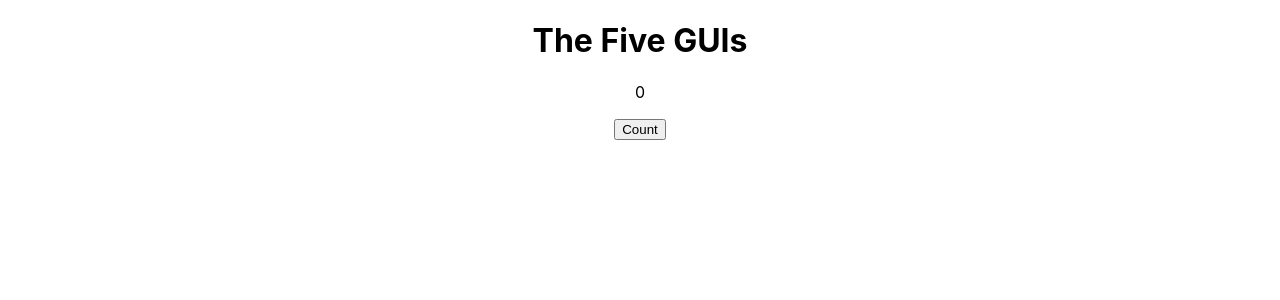
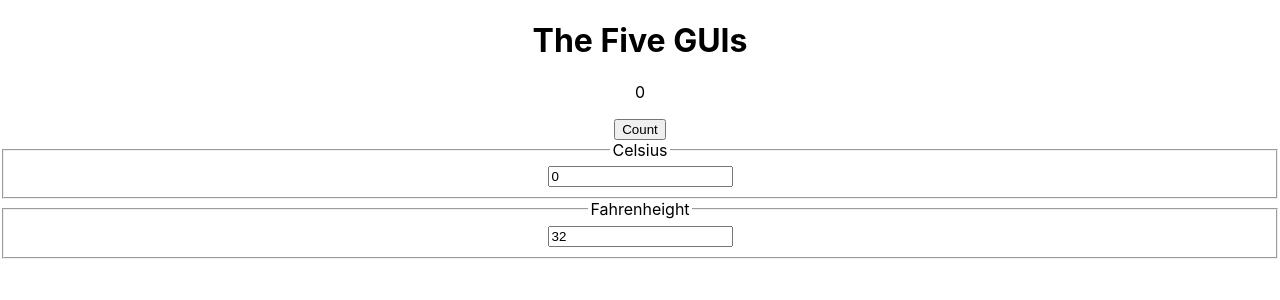
Before and after one commit to alexcyrus/react-guis, a React (Create React App) app: page / in a window 1280 px wide. Shown: the top 300 px of the page. Built offline with nearby package versions, Linux system fonts and the light colour scheme.

Commit message:
implement temperature converter

```diff
--- a/src/App.js
+++ b/src/App.js
@@ -1,5 +1,6 @@
 import React, { Component } from 'react';
 import Counter from './components/Counter';
+import TemperatureConverter from './components/TemperatureConverter';
 import './App.css';
 
 class App extends Component {
@@ -8,6 +9,7 @@ class App extends Component {
       <div className="App">
         <h1>The Five GUIs</h1>
         <Counter />
+        <TemperatureConverter />
       </div>
     );
   }
--- /dev/null
+++ b/src/components/TemperatureConverter.js
@@ -0,0 +1,46 @@
+import React, { Component } from 'react';
+
+class TemperatureConverter extends Component {
+  constructor(props) {
+    super(props);
+    this.state = {
+      scale: 'c',
+      temp: 0
+    }
+  }
+
+  tempC = (event) => {
+    this.setState({
+      scale: 'c',
+      temp: event.target.value
+    })
+  }
+
+  tempF = (event) => {
+    this.setState({
+      scale: 'f',
+      temp: event.target.value
+    })
+  }
+
+  render() {
+    const celsius = this.state.scale === 'f' ? (this.state.temp - 32) * (5/9) : this.state.temp;
+    const fahrenheight = this.state.scale === 'c' ? (this.state.temp * (5/9)) + 32 : this.state.temp;
+
+    return (
+      <div>
+        <fieldset>
+          <legend>Celsius</legend>
+          <input value={celsius} onChange={this.tempC} />
+        </fieldset>
+
+        <fieldset>
+          <legend>Fahrenheight</legend>
+          <input value={fahrenheight} onChange={this.tempF} />
+        </fieldset>
+      </div>
+    );
+  }
+}
+
+export default TemperatureConverter;
```
